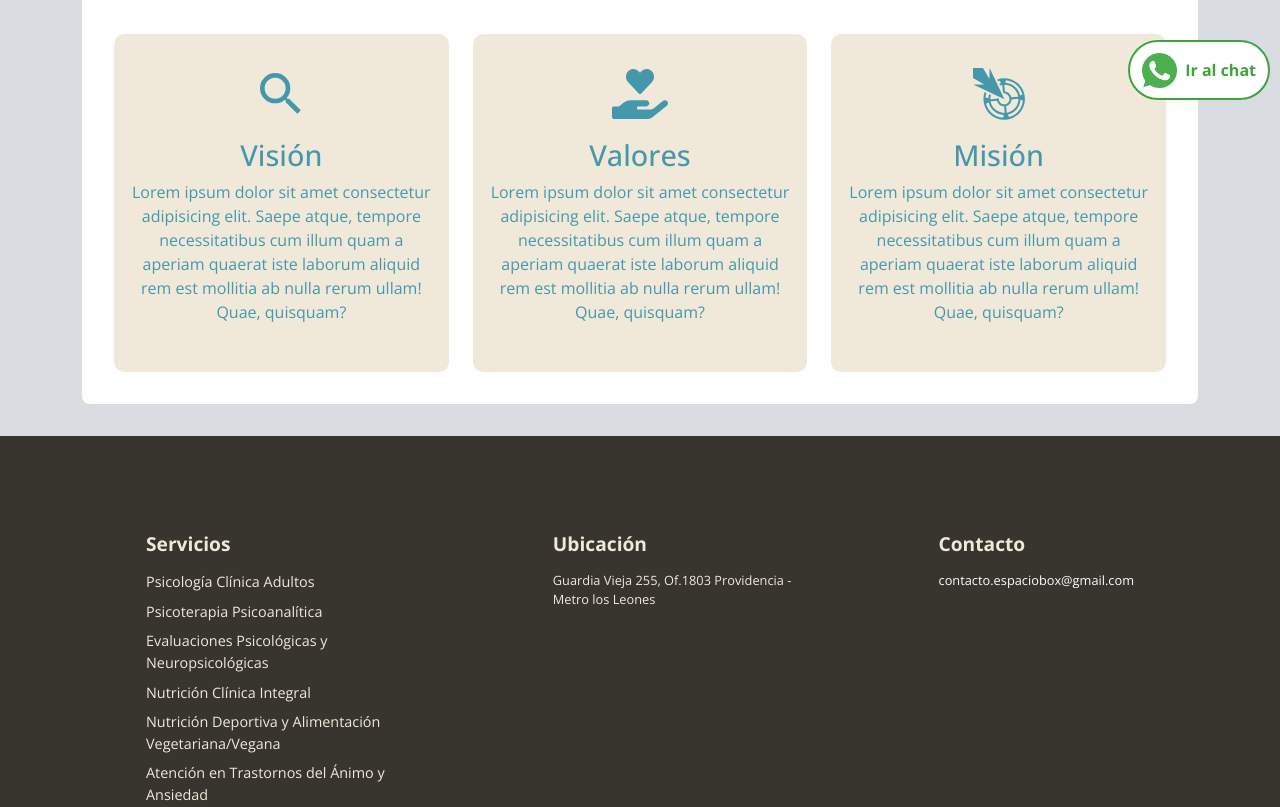
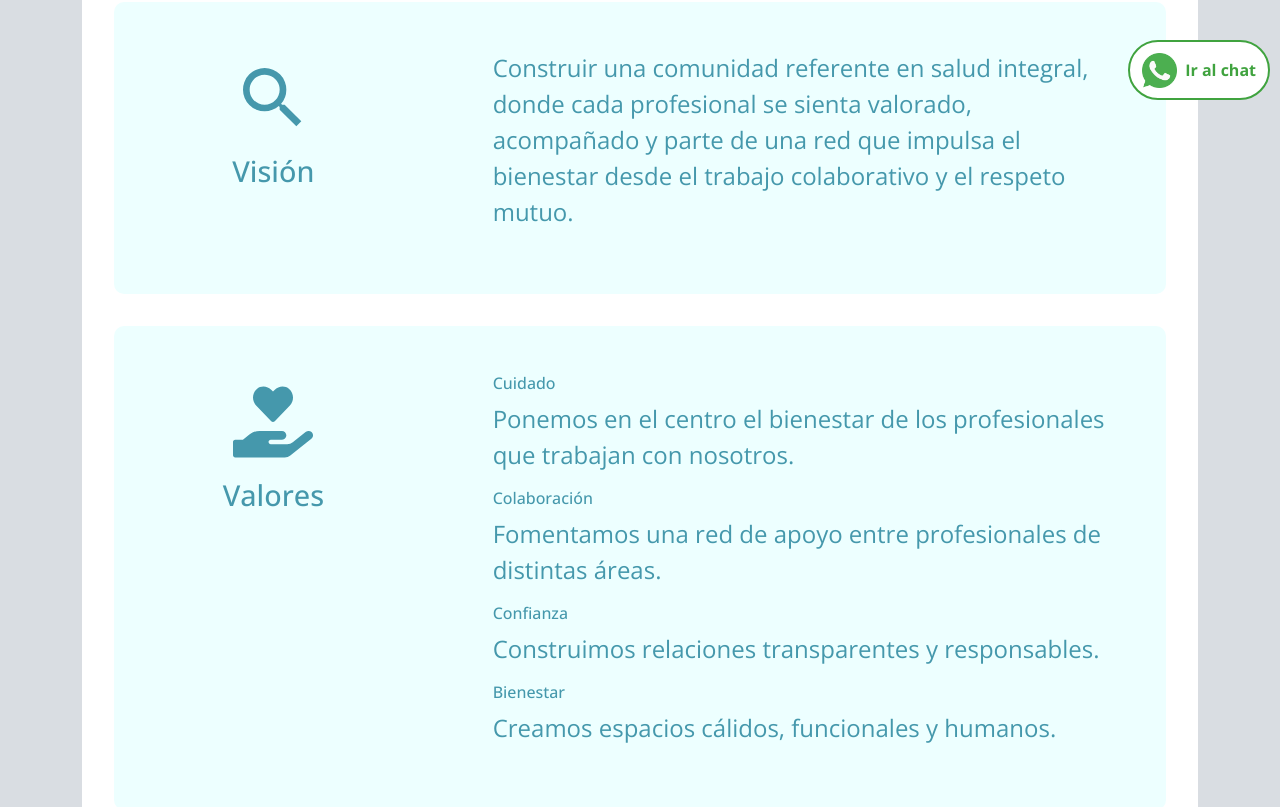
Before and after one commit to ssalinascalibar/espacio-box-noLogin, a React (Vite) app: page /nosotros in a window 1280 px wide. Shown: the part 680-1487 px from the top of the page. Built offline with nearby package versions, Linux system fonts and the light colour scheme.

Commit message:
mod about view content and styles

```diff
--- a/src/features/about/About.jsx
+++ b/src/features/about/About.jsx
@@ -2,7 +2,7 @@ import Container from "react-bootstrap/Container";
 import Row from "react-bootstrap/Row";
 import Col from "react-bootstrap/Col";
 import Image from "react-bootstrap/Image";
-import { Link } from 'react-router-dom';
+import { Link } from "react-router-dom";
 import { FaHandPointRight } from "../../assets/icons/icons";
 import {
   MdSearch,
@@ -34,14 +34,17 @@ export default function About() {
                     cuidan.
                   </p>
                   <p>
-                    Si trabajas con nosotros, ya eres parte de esta comunidad.<br/> Y
-                    si aún no lo haces, te invitamos a unirte y descubrir un
-                    espacio donde podrás ejercer con libertad, compartir con
-                    otros profesionales y fortalecer tu práctica desde el
-                    autocuidado y el trabajo en red. Link a agendar
+                    Si trabajas con nosotros, ya eres parte de esta comunidad.
+                    <br /> Y si aún no lo haces, te invitamos a unirte y
+                    descubrir un espacio donde podrás ejercer con libertad,
+                    compartir con otros profesionales y fortalecer tu práctica
+                    desde el autocuidado y el trabajo en red. Link a agendar
                   </p>
                 </article>
-                <Link to="/agendar"><FaHandPointRight />AGENDA AQUÍ</Link>
+                <Link to="/agendar">
+                  <FaHandPointRight />
+                  AGENDA AQUÍ
+                </Link>
               </Col>
               <Col lg={5}>
                 <div className="fluid-image">
@@ -49,40 +52,65 @@ export default function About() {
                 </div>
               </Col>
             </Row>
-            <Row>
-              <Col md={4} lg={4}>
-                <div className="values-about">
+            <Row className="mt-5 background-row">
+              <Col lg={4}>
+              <div className="values-about value-title">
                 <MdSearch />
                 <h5>Visión</h5>
+              </div>
+              </Col>
+              <Col lg={8}>
+              <div className="values-about">
                 <p>
-                    Lorem ipsum dolor sit amet consectetur adipisicing elit.
-                    Saepe atque, tempore necessitatibus cum illum quam a aperiam
-                    quaerat iste laborum aliquid rem est mollitia ab nulla rerum
-                    ullam! Quae, quisquam?
+                  Construir una comunidad referente en salud integral, donde
+                  cada profesional se sienta valorado, acompañado y parte de una
+                  red que impulsa el bienestar desde el trabajo colaborativo y
+                  el respeto mutuo.
                 </p>
                 </div>
               </Col>
-              <Col md={4} lg={4}>
-                <div className="values-about">
+            </Row>
+            <Row className="background-row">
+              <Col lg={4}>
+              <div className="values-about value-title">
                 <FaHandHoldingHeart />
                 <h5>Valores</h5>
-                  <p>
-                    Lorem ipsum dolor sit amet consectetur adipisicing elit.
-                    Saepe atque, tempore necessitatibus cum illum quam a aperiam
-                    quaerat iste laborum aliquid rem est mollitia ab nulla rerum
-                    ullam! Quae, quisquam?
-                  </p>
                 </div>
               </Col>
-              <Col md={4} lg={4}>
+
+              <Col lg={8}>
               <div className="values-about">
+                <h6>Cuidado</h6>
+                <p>
+                  Ponemos en el centro el bienestar de los profesionales que
+                  trabajan con nosotros.
+                </p>
+                <h6>Colaboración</h6>
+                <p>
+                  Fomentamos una red de apoyo entre profesionales de distintas
+                  áreas.
+                </p>
+                <h6>Confianza</h6>
+                <p>Construimos relaciones transparentes y responsables.</p>
+                <h6>Bienestar</h6>
+                <p>Creamos espacios cálidos, funcionales y humanos.</p>
+                </div>
+              </Col>
+            </Row>
+            <Row className="background-row">
+              <Col lg={4}>
+              <div className="values-about value-title">
                 <GiArrowScope />
                 <h5>Misión</h5>
+                </div>
+              </Col>
+              <Col lg={8}>
+              <div className="values-about">
                 <p>
-                    Lorem ipsum dolor sit amet consectetur adipisicing elit.
-                    Saepe atque, tempore necessitatibus cum illum quam a aperiam
-                    quaerat iste laborum aliquid rem est mollitia ab nulla rerum
-                    ullam! Quae, quisquam?
+                  Crear espacios pensados para cuidar a quienes cuidan.
+                  Brindamos ambientes seguros, acogedores y funcionales para
+                  profesionales de la salud, fortaleciendo una comunidad que
+                  comparte el propósito de sanar, acompañar y transformar vidas.
                 </p>
                 </div>
               </Col>
--- a/src/features/about/about.css
+++ b/src/features/about/about.css
@@ -1,21 +1,19 @@
-.values-about {
-  background-color: var(--background-tertiary-color);
+.background-row {
+  background-color: #edffff;
+  margin: 2rem 0;
   padding: 1rem;
-  margin-top: 1rem;
-  display: flex;
-  flex-direction: column;
-  align-items: center;
-  text-align: center;
   border-radius: 10px;
 }
 
 .values-about h5 {
   font-size: 1.8em;
-  margin-top: 1rem;
+  margin: 0.5rem 0 2rem 0;
 }
 
 .values-about svg {
   font-size: 3.5em;
+  margin: 0.5rem 0;
+
 }
 
 .col-style-about {
@@ -39,11 +37,31 @@
   color: var(--accent-color);
 }
 
+
 @media screen and (min-width: 992px) {
 
-  .values-about {
-    padding: 2rem 1rem;
-    margin-top: 5rem;
+  .background-row {
+    padding: 1rem 0;
+
+  }
+
+ .values-about {
+  padding: 2rem 3rem 2rem 1rem;
+ }
+  .value-title {
+    text-align: center;
+  }
+
+  .value-title svg {
+    text-align: center;
+  }
+
+  .values-about svg {
+    font-size: 5em;
+  }
+
+  .values-about p {
+    font-size: 1.5em;
   }
 
   .col-style-about {
```
Lines whose indentation alone changed are shown as unchanged.
